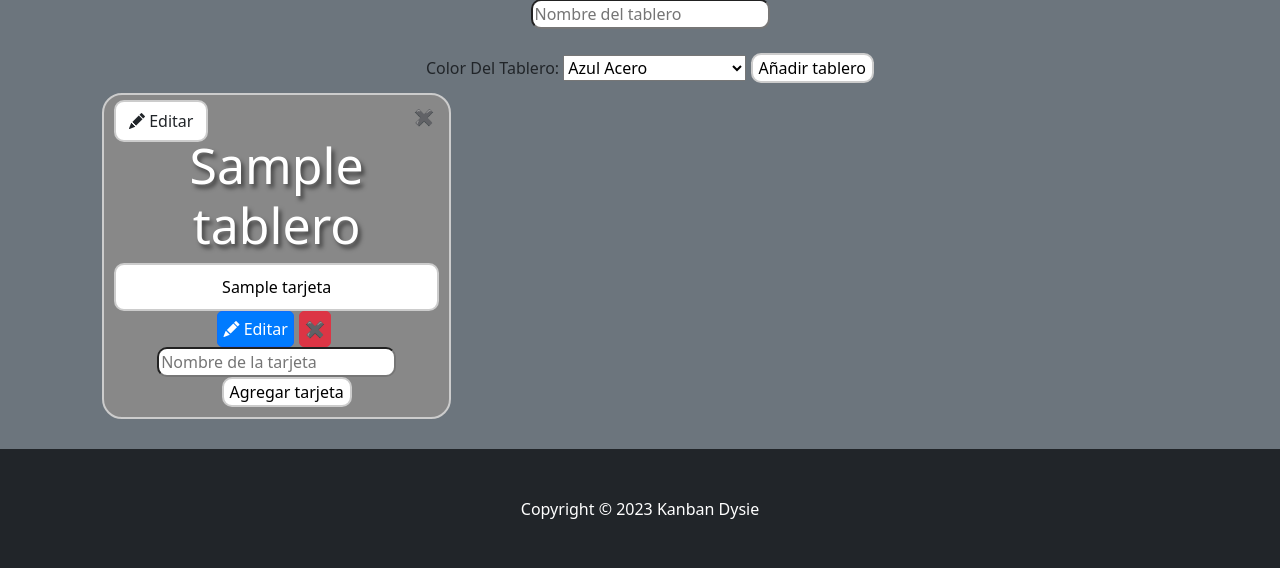
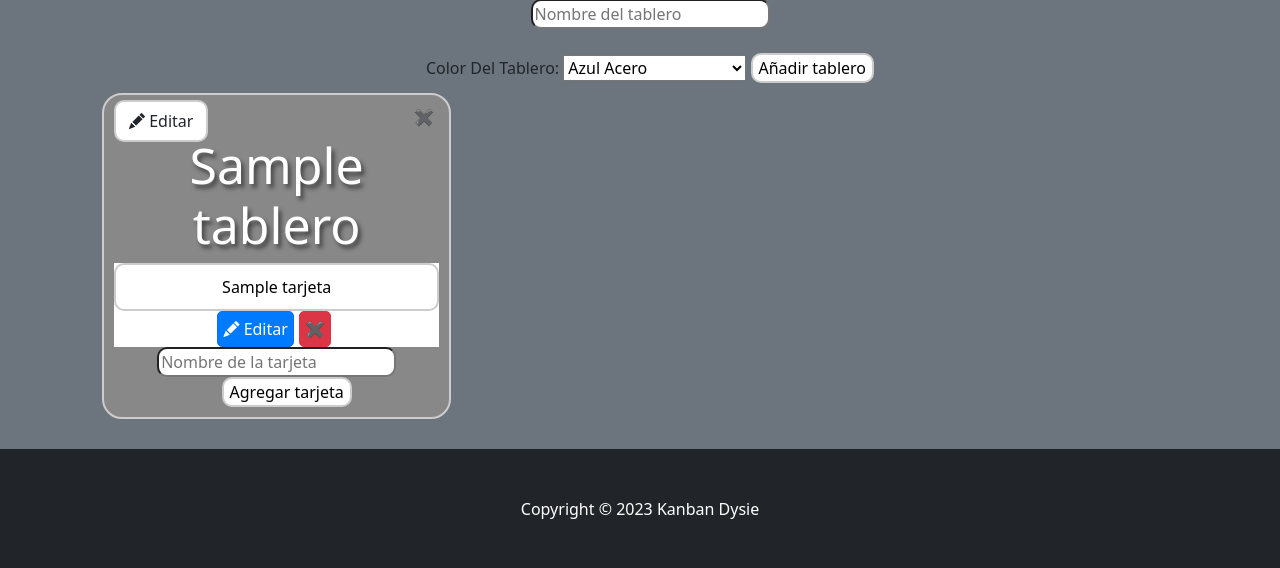
Before and after one commit to Sebasdh09/Dysie, a PHP site: page /inicio/index.php in a window 1280 px wide. Shown: the part 193-761 px from the top of the page. Run offline with PHP 8.4, Linux system fonts and the light colour scheme; the visitor is signed in with stand-in values (Sample User, id 1); tables that the repository leaves empty or names only in its code hold one stand-in row (values such as "Sample post"); some libraries are stand-ins or nearby versions.

Commit message:
cambios  en clase

```diff
--- a/inicio/index.php
+++ b/inicio/index.php
@@ -278,7 +278,7 @@ if (isset($_SESSION["success"])) {
 
                     if ($result_tarjetas->num_rows > 0) {
                         while ($row_tarjeta = $result_tarjetas->fetch_assoc()) {
-                            echo '<div class="tarjeta" style="background-color: ' . $row_tarjeta['color'] . ';">';
+                            echo '<div class="tarjeta" style="background-color:white;">';
                             echo '<p class="tarjeta-nombre">' . $row_tarjeta['nom_tarjeta'] . '</p>';
 
                             // Botón de editar
--- a/usuario/edit_usu.php
+++ b/usuario/edit_usu.php
@@ -30,7 +30,9 @@ function daysDifference($date1, $date2) {
 
 if ($_SERVER["REQUEST_METHOD"] == "POST" && isset($_POST["edit_account"])) {
     $new_nombre = $_POST["new_nombre"];
-    $new_raw_password = $_POST["new_password"]; // Contraseña sin encriptar
+    $new_raw_password = $_POST["new_password"];
+    $account_id = $_POST["account_id"]; // Agrega esta línea para obtener el account_id
+
 
     // Valida los datos ingresados en el formulario aquí (longitud, formato de correo, etc.)
 
@@ -267,6 +269,7 @@ a {
             echo '</div>';
             unset($_SESSION["success"]);
         }
+
         ?>
 
         <!-- Botón de regreso a la lista de usuarios o al índice -->
```
